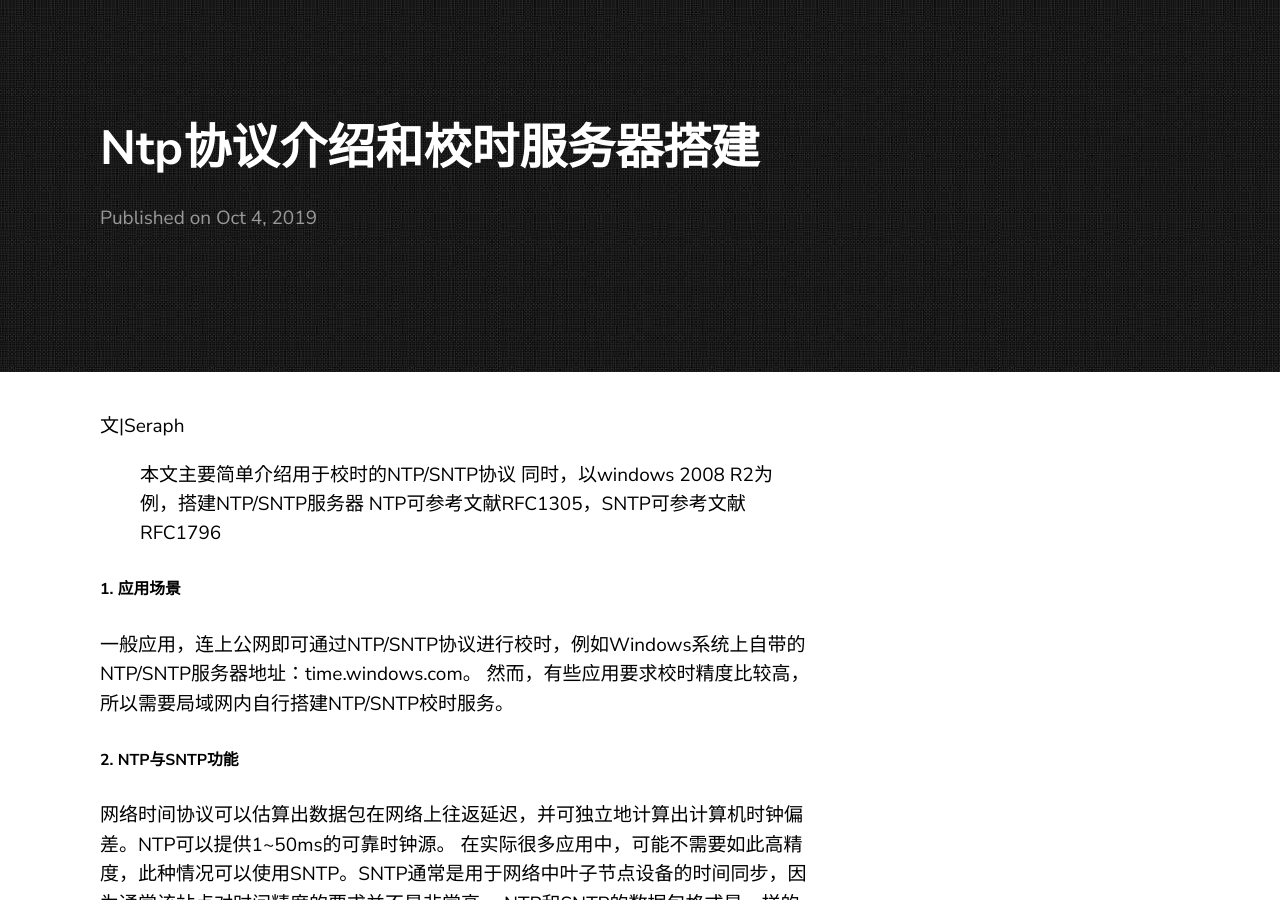
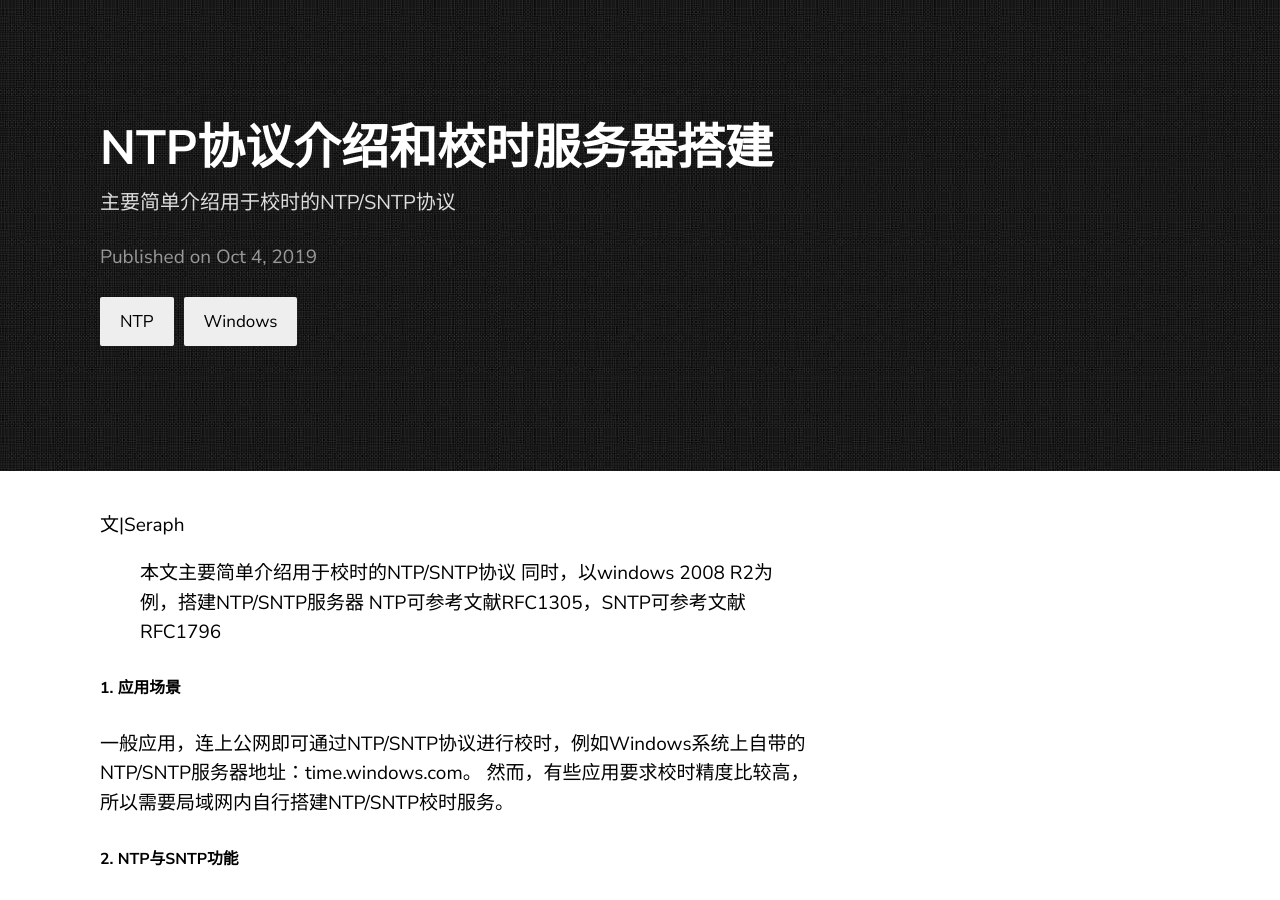
Before and after one commit to Seraph1990/Seraph1990.github.io, a Jekyll site: the page built from _posts/2019-10-04-NTP协议介绍和校时服务器搭建.markdown, in a window 1280 px wide and 900 px high. Built offline with Jekyll 4.4.1, drawn with Linux system fonts in a browser that asks for light colours; our own code applies the rules of GitHub Pages for plain Markdown files.

Commit message:
Update 2019-10-04-NTP协议介绍和校时服务器搭建.markdown

```diff
--- a/_posts/2019-10-04-NTP协议介绍和校时服务器搭建.markdown
+++ b/_posts/2019-10-04-NTP协议介绍和校时服务器搭建.markdown
@@ -1,3 +1,10 @@
+---
+layout: post
+title:  "NTP协议介绍和校时服务器搭建"
+description: 主要简单介绍用于校时的NTP/SNTP协议
+date:   2019-10-04 21:03:36 +0530
+categories: NTP Windows
+---
 文|Seraph
 >本文主要简单介绍用于校时的NTP/SNTP协议
 >同时，以windows 2008 R2为例，搭建NTP/SNTP服务器
```
